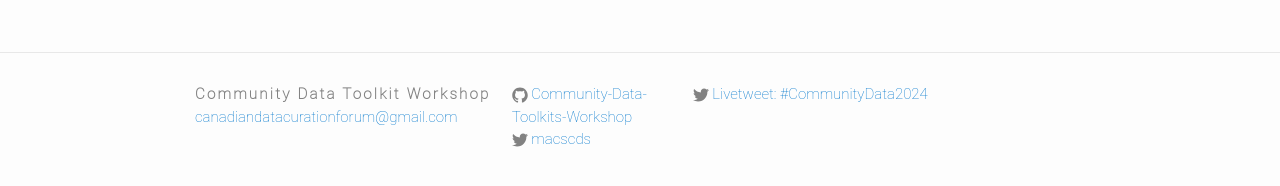
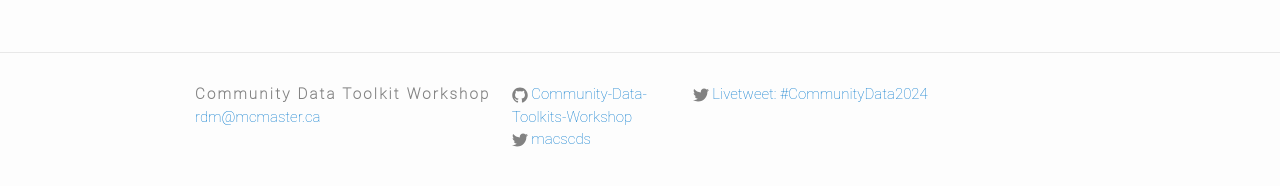
Before and after one commit to Community-Data-Toolkits-Workshop/CDTW, a Jekyll site: the page built from about.md, in a window 1280 px wide. Shown: the part 697-883 px from the top of the page. Built offline with Jekyll 4.4.1, drawn with Linux system fonts in a browser that asks for light colours.

Commit message:
Update yml

```diff
--- a/_config.yml
+++ b/_config.yml
@@ -1,6 +1,6 @@
 # Site settings
 title: Community Data Toolkit Workshop
-email: canadiandatacurationforum@gmail.com
+email: rdm@mcmaster.ca
 description: > # this means to ignore newlines until "baseurl:"
 baseurl: "/CDTW" # the subpath of your site, e.g. /blog/
 url: "https://community-data-toolkits-workshop.github.io" # the base hostname & protocol for your site
```
